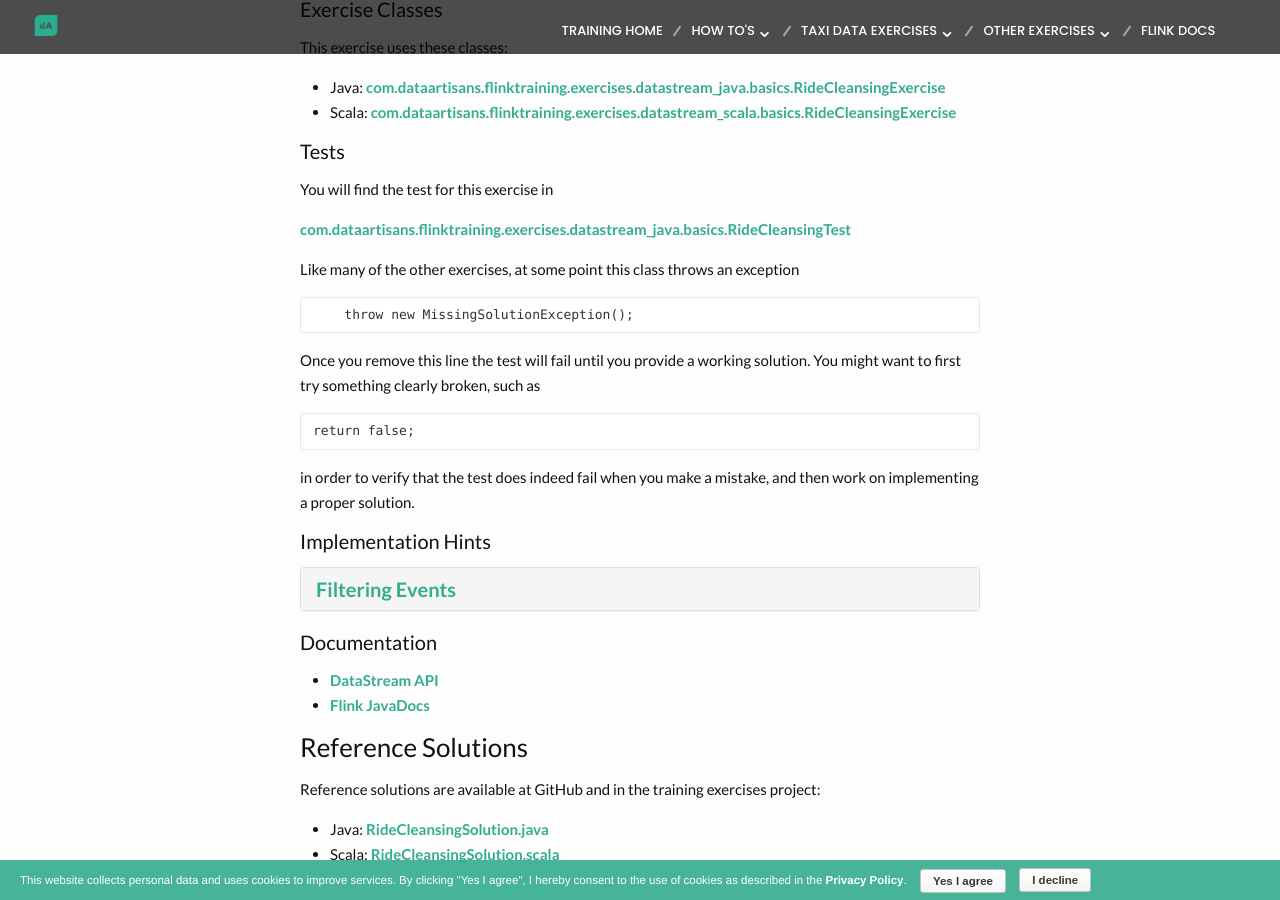
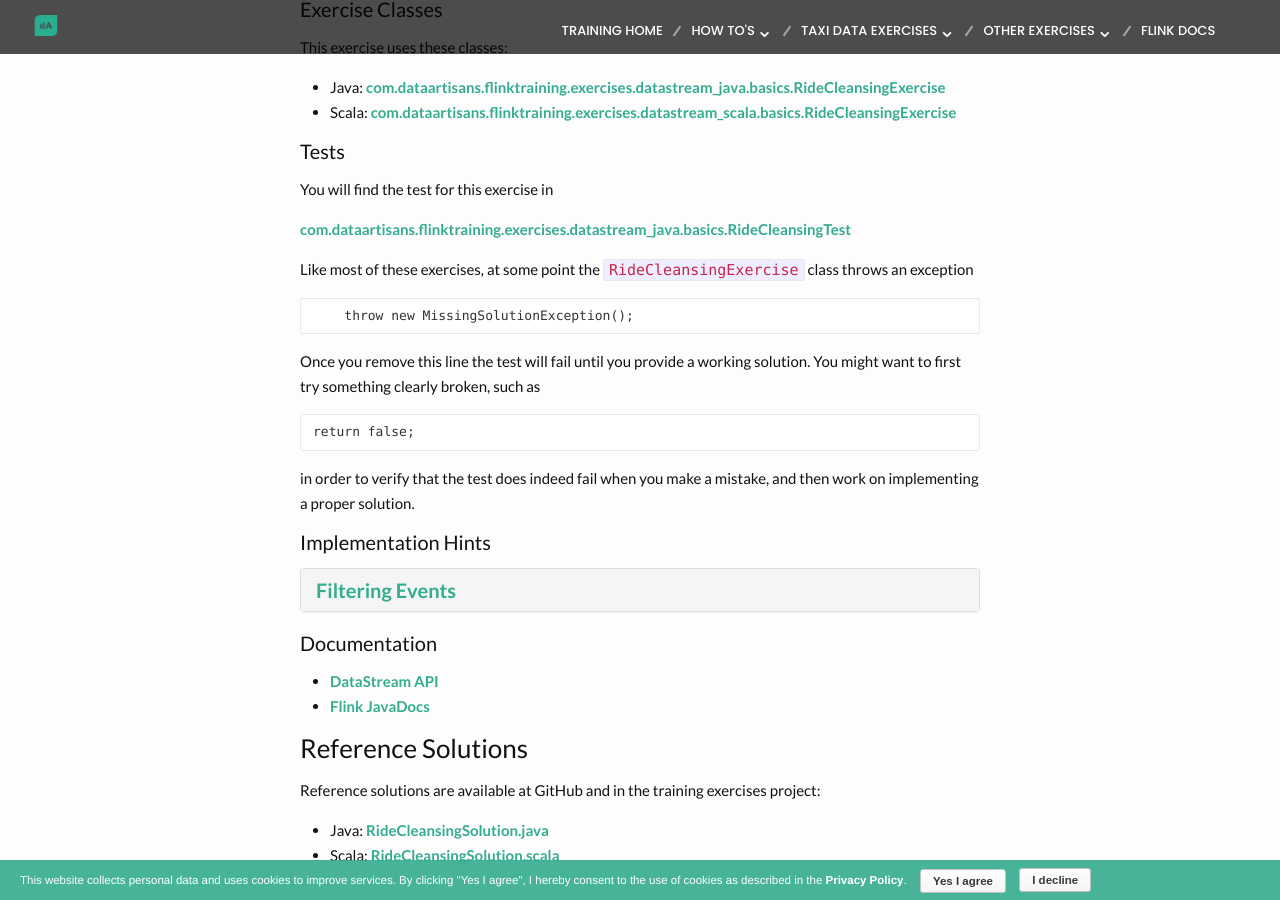
Before and after one commit to dataArtisans/flink-training-web, a Jekyll site: the page built from exercises/rideCleansing.md, in a window 1280 px wide and 900 px high, scrolled down 774 px. Built offline with Jekyll 4.4.1, drawn with Linux system fonts in a browser that asks for light colours; nearby versions of some CDN libraries.

Commit message:
improved description of ride cleansing exercise

```diff
--- a/exercises/rideCleansing.md
+++ b/exercises/rideCleansing.md
@@ -41,7 +41,7 @@ You will find the test for this exercise in
 
 [com.dataartisans.flinktraining.exercises.datastream_java.basics.RideCleansingTest]({{ site.tests }}/basics/RideCleansingTest.java)
 
-Like many of the other exercises, at some point this class throws an exception
+Like most of these exercises, at some point the `RideCleansingExercise` class throws an exception
 
         throw new MissingSolutionException();
 
```
Also changed, not shown: devEnvSetup.md (+1 -1 lines).
